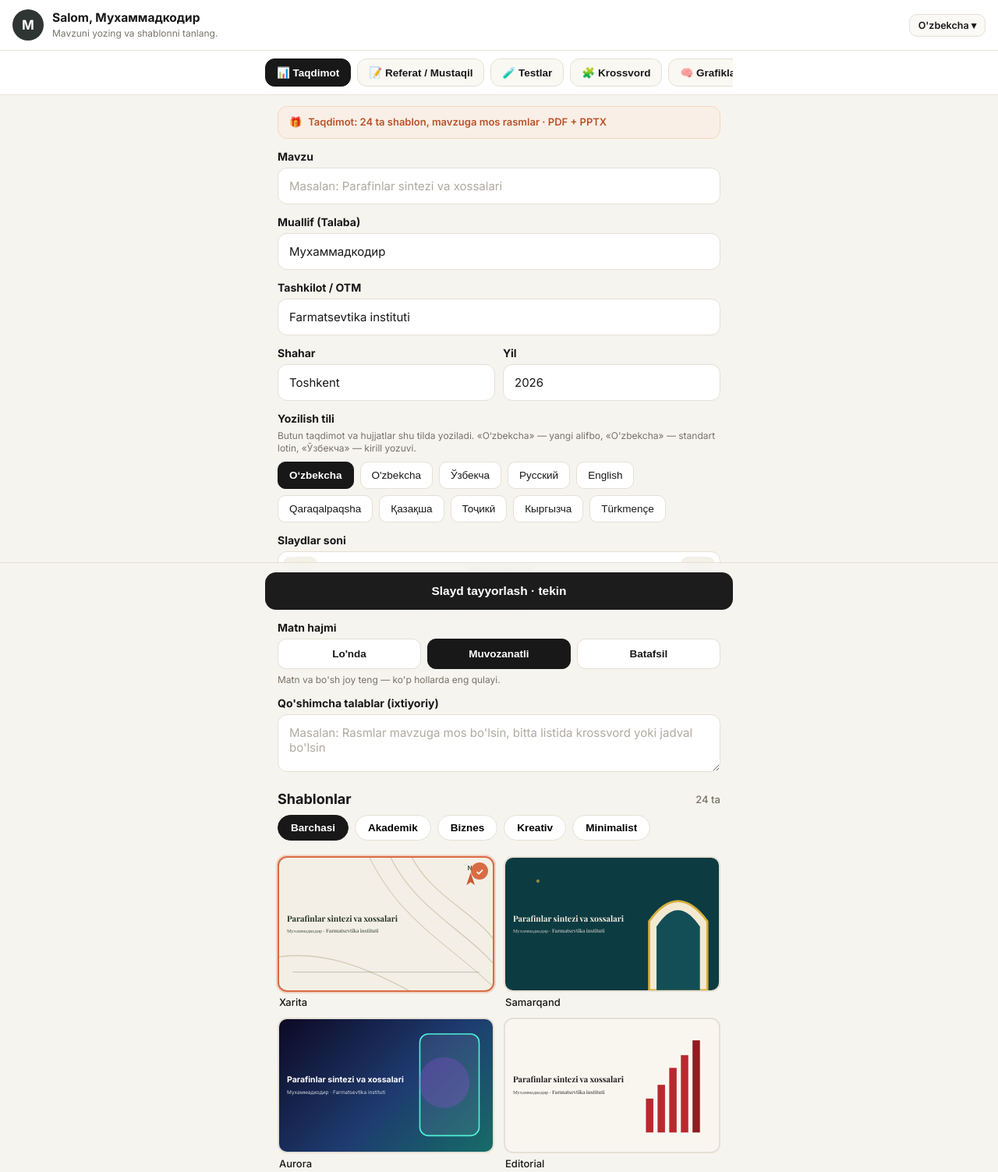
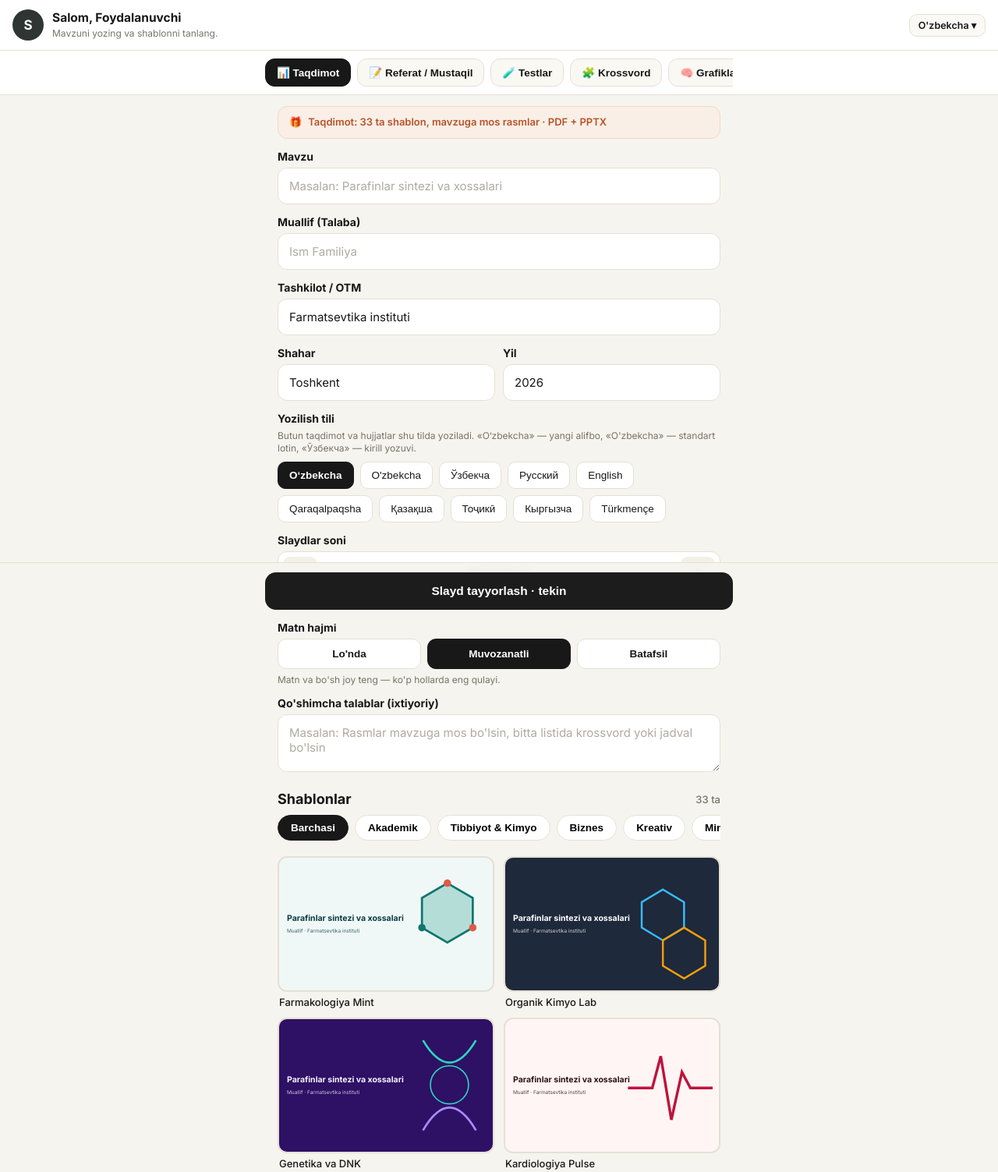
Before and after one commit to muhammadqodirq33-stack/slaydchi-miniapp, a plain HTML site: page index.html in a window 1280 px wide. Shown: the top 1503 px of the page at 78% size. Drawn offline with nearby package versions, Linux system fonts and the light colour scheme.

Commit message:
Update Mini App v4 Ultra (33 templates, live preview fix, lang param)

```diff
--- a/index.html
+++ b/index.html
@@ -3,7 +3,7 @@
 <head>
   <meta charset="UTF-8" />
   <meta name="viewport" content="width=device-width, initial-scale=1.0, maximum-scale=1.0, user-scalable=no" />
-  <title>Slaydchi Mini App — v3 Pro</title>
+  <title>Slaydchi Mini App — v4 Ultra</title>
   <script src="https://telegram.org/js/telegram-web-app.js"></script>
   <link href="https://fonts.googleapis.com/css2?family=Inter:wght@400;500;600;700&family=Playfair+Display:wght@600;700&family=JetBrains+Mono:wght@500&display=swap" rel="stylesheet">
   <style>
@@ -495,9 +495,9 @@
   <!-- TOP USER BAR -->
   <div class="top-header">
     <div class="user-info">
-      <div class="avatar-circle" id="userAvatar">M</div>
+      <div class="avatar-circle" id="userAvatar">S</div>
       <div class="user-text">
-        <h2 id="userGreeting">Salom, Мухаммадкодир</h2>
+        <h2 id="userGreeting">Salom, Foydalanuvchi</h2>
         <p id="modeSubText">Mavzuni yozing va shablonni tanlang.</p>
       </div>
     </div>
@@ -519,7 +519,7 @@
     <!-- PROMO BANNER -->
     <div class="promo-banner" id="promoBanner">
       <span>🎁</span>
-      <span id="promoText">Taqdimot: 24 ta shablon, mavzuga mos rasmlar · PDF + PPTX formatda</span>
+      <span id="promoText">Taqdimot: 33 ta shablon, mavzuga mos rasmlar · PDF + PPTX formatda</span>
     </div>
 
     <!-- ISH TURI (Faqat Referat rejimida) -->
@@ -560,7 +560,7 @@
     <!-- MUALLIF -->
     <div class="field-group">
       <label class="field-label">Muallif (Talaba)</label>
-      <input type="text" id="authorInput" class="text-input" placeholder="Ism Familiya" value="Мухаммадкодир" />
+      <input type="text" id="authorInput" class="text-input" placeholder="Ism Familiya" value="" />
     </div>
 
     <!-- GURUH VA O'QITUVCHI -->
@@ -643,12 +643,13 @@
     <div class="templates-section" id="templatesSection">
       <div class="templates-header">
         <h3>Shablonlar</h3>
-        <span class="templates-count" id="tplCountLabel">24 ta</span>
+        <span class="templates-count" id="tplCountLabel">33 ta</span>
       </div>
 
       <div class="cat-tabs" id="catTabs">
         <button type="button" class="cat-tab active" data-cat="all">Barchasi</button>
         <button type="button" class="cat-tab" data-cat="akademik">Akademik</button>
+        <button type="button" class="cat-tab" data-cat="tibbiyot">Tibbiyot & Kimyo</button>
         <button type="button" class="cat-tab" data-cat="biznes">Biznes</button>
         <button type="button" class="cat-tab" data-cat="kreativ">Kreativ</button>
         <button type="button" class="cat-tab" data-cat="minimalist">Minimalist</button>
@@ -702,6 +703,69 @@
     };
 
     const TEMPLATES = [
+      {
+        id: "farmakologiya", name: "Farmakologiya Mint", cat: "tibbiyot", bg: "#EFF8F6", textColor: "#0D3B46", font: "'Inter', sans-serif",
+        svg: `<svg width="100%" height="100%" viewBox="0 0 200 125" fill="none">
+          <polygon points="158,24 182,38 182,66 158,80 134,66 134,38" fill="#B5DDD8" stroke="#0F766E" stroke-width="2"/>
+          <circle cx="158" cy="24" r="3.5" fill="#E05A47"/>
+          <circle cx="182" cy="66" r="3.5" fill="#E05A47"/>
+          <circle cx="134" cy="66" r="3.5" fill="#0F766E"/>
+        </svg>`
+      },
+      {
+        id: "organik_kimyo", name: "Organik Kimyo Lab", cat: "tibbiyot", bg: "#1E293B", textColor: "#FFFFFF", font: "'Inter', sans-serif",
+        svg: `<svg width="100%" height="100%" viewBox="0 0 200 125" fill="none">
+          <polygon points="148,30 168,42 168,66 148,78 128,66 128,42" stroke="#38BDF8" stroke-width="1.8" fill="none"/>
+          <polygon points="168,66 188,78 188,102 168,114 148,102 148,78" stroke="#F59E0B" stroke-width="1.8" fill="none"/>
+        </svg>`
+      },
+      {
+        id: "genetika", name: "Genetika va DNK", cat: "tibbiyot", bg: "#2E1065", textColor: "#F5F3FF", font: "'Inter', sans-serif",
+        svg: `<svg width="100%" height="100%" viewBox="0 0 200 125" fill="none">
+          <path d="M135 20 Q160 62 185 20" stroke="#2DD4BF" stroke-width="2" fill="none"/>
+          <path d="M135 105 Q160 62 185 105" stroke="#A78BFA" stroke-width="2" fill="none"/>
+          <circle cx="160" cy="62" r="18" stroke="#2DD4BF" stroke-width="1.2" fill="none"/>
+        </svg>`
+      },
+      {
+        id: "kardiologiya", name: "Kardiologiya Pulse", cat: "tibbiyot", bg: "#FFF5F5", textColor: "#2D1214", font: "'Inter', sans-serif",
+        svg: `<svg width="100%" height="100%" viewBox="0 0 200 125" fill="none">
+          <polyline points="115,65 138,65 146,35 156,95 166,50 174,65 195,65" stroke="#BE123C" stroke-width="2.5" fill="none"/>
+        </svg>`
+      },
+      {
+        id: "mckinsey", name: "Konsalting Slate", cat: "biznes", bg: "#0F172A", textColor: "#FFFFFF", font: "'Playfair Display', serif",
+        svg: `<svg width="100%" height="100%" viewBox="0 0 200 125" fill="none">
+          <rect x="132" y="20" width="54" height="85" stroke="#38BDF8" stroke-width="1.5"/>
+          <line x1="132" y1="55" x2="186" y2="55" stroke="#D97706" stroke-width="2"/>
+        </svg>`
+      },
+      {
+        id: "zumrad_biznes", name: "Zumrad Kapital", cat: "biznes", bg: "#06372C", textColor: "#F2F7F5", font: "'Inter', sans-serif",
+        svg: `<svg width="100%" height="100%" viewBox="0 0 200 125" fill="none">
+          <polygon points="158,20 186,62 158,104 130,62" fill="rgba(212,175,55,0.22)" stroke="#D4AF37" stroke-width="1.8"/>
+        </svg>`
+      },
+      {
+        id: "buxoro_ipak", name: "Buxoro Atlas", cat: "kreativ", bg: "#4A1525", textColor: "#FAF3EB", font: "'Playfair Display', serif",
+        svg: `<svg width="100%" height="100%" viewBox="0 0 200 125" fill="none">
+          <path d="M136 125 L136 58 Q162 20 188 58 L188 125 Z" fill="#FAF3EB" stroke="#D97706" stroke-width="2"/>
+        </svg>`
+      },
+      {
+        id: "skandinav", name: "Skandinav Qor", cat: "minimalist", bg: "#F8FAFC", textColor: "#0F172A", font: "'Inter', sans-serif",
+        svg: `<svg width="100%" height="100%" viewBox="0 0 200 125" fill="none">
+          <rect x="130" y="22" width="54" height="80" rx="12" fill="#E2E8F0"/>
+          <circle cx="157" cy="62" r="16" fill="#0EA5E9"/>
+        </svg>`
+      },
+      {
+        id: "slidesgo_master", name: "Slidesgo Master (.pptx)", cat: "akademik", bg: "#1E1B4B", textColor: "#FFFFFF", font: "'Inter', sans-serif",
+        svg: `<svg width="100%" height="100%" viewBox="0 0 200 125" fill="none">
+          <rect x="126" y="22" width="60" height="80" rx="8" fill="#4338CA" stroke="#F59E0B" stroke-width="2"/>
+          <text x="137" y="67" fill="#FFFFFF" font-size="11" font-weight="bold">.PPTX</text>
+        </svg>`
+      },
       {
         id: "xarita", name: "Xarita", cat: "akademik", bg: "#F3EFE6", textColor: "#233123", font: "'Playfair Display', serif",
         svg: `<svg width="100%" height="100%" viewBox="0 0 200 125" fill="none">
@@ -895,6 +959,7 @@
 
     const urlParams = new URLSearchParams(window.location.search);
     const initialMode = urlParams.get("mode") || "taqdimot";
+    const initialLang = urlParams.get("lang") || "uz_lat";
     const apiEndpoint = urlParams.get("api_url") || "";
 
     let state = {
@@ -909,13 +974,19 @@
       org: document.getElementById('orgInput').value,
       city: "Toshkent",
       year: "2026",
-      lang: "uz_lat",
+      lang: initialLang,
       count: 10,
       density: "muvozanatli",
       extra: "",
       templateId: "xarita",
       category: "all"
     };
+
+    const initialLangBtn = document.querySelector(`.lang-pill[data-lang="${initialLang}"]`);
+    if (initialLangBtn) {
+      document.querySelectorAll('.lang-pill').forEach(b => b.classList.remove('active'));
+      initialLangBtn.classList.add('active');
+    }
 
     function updateModeUI() {
       document.querySelectorAll('.mode-tab').forEach(t => {
@@ -946,7 +1017,7 @@
 
       if (state.mode === 'taqdimot') {
         templatesSection.classList.remove('hidden');
-        promoText.textContent = "Taqdimot: 24 ta shablon, mavzuga mos rasmlar · PDF + PPTX";
+        promoText.textContent = `Taqdimot: ${TEMPLATES.length} ta shablon, mavzuga mos rasmlar · PDF + PPTX`;
         counterLabel.textContent = "Slaydlar soni";
         counterHelper.textContent = "Titul, Kirish, Reja, Manbalar va yakun slaydi doim bo'ladi.";
         submitBtn.textContent = "Slayd tayyorlash · tekin";
@@ -1064,20 +1135,27 @@
       state.graphicType = btn.dataset.gtype;
     });
 
+    function updateTemplateLiveText() {
+      const liveTitle = (state.topic || "Parafinlar sintezi va xossalari").trim();
+      const liveMeta = `${state.author || "Muallif"} · ${state.org || "OTM"}`;
+      document.querySelectorAll('.tpl-live-title').forEach(el => { el.textContent = liveTitle; });
+      document.querySelectorAll('.tpl-live-meta').forEach(el => { el.textContent = liveMeta; });
+    }
+
     document.getElementById('topicInput').addEventListener('input', e => {
       state.topic = e.target.value;
-      renderTemplates();
+      updateTemplateLiveText();
     });
     document.getElementById('subjectInput').addEventListener('input', e => state.subject = e.target.value);
     document.getElementById('authorInput').addEventListener('input', e => {
       state.author = e.target.value;
-      renderTemplates();
+      updateTemplateLiveText();
     });
     document.getElementById('groupInput').addEventListener('input', e => state.group = e.target.value);
     document.getElementById('teacherInput').addEventListener('input', e => state.teacher = e.target.value);
     document.getElementById('orgInput').addEventListener('input', e => {
       state.org = e.target.value;
-      renderTemplates();
+      updateTemplateLiveText();
     });
     document.getElementById('cityInput').addEventListener('input', e => state.city = e.target.value);
     document.getElementById('yearInput').addEventListener('input', e => state.year = e.target.value);
@@ -1187,7 +1265,7 @@
           tg.sendData(JSON.stringify(payload));
           tg.close();
         } catch (e) {
-          alert("Buyurtma yuborildi!");
+          alert("Yuborishda xatolik: " + (e?.message || e));
         }
       } else {
         alert("Ma'lumot tayyor: " + JSON.stringify(payload, null, 2));
```
